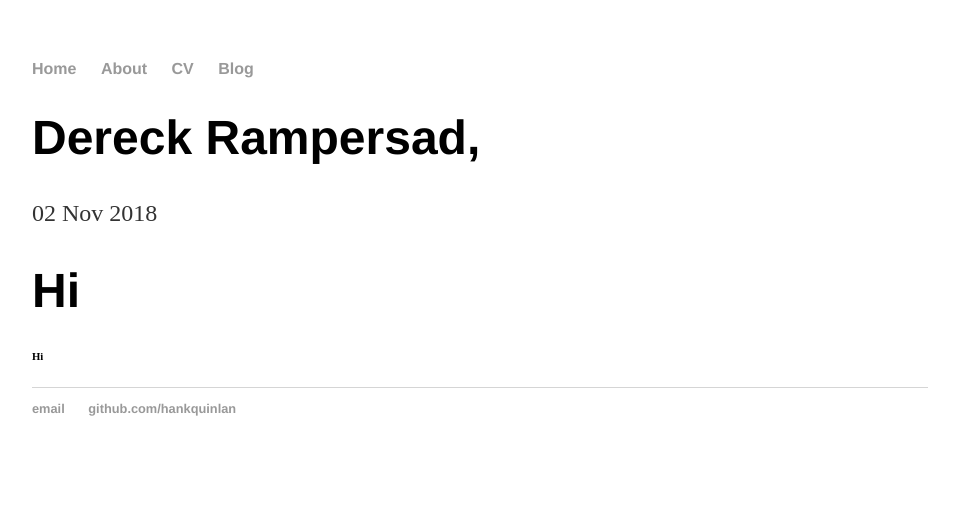
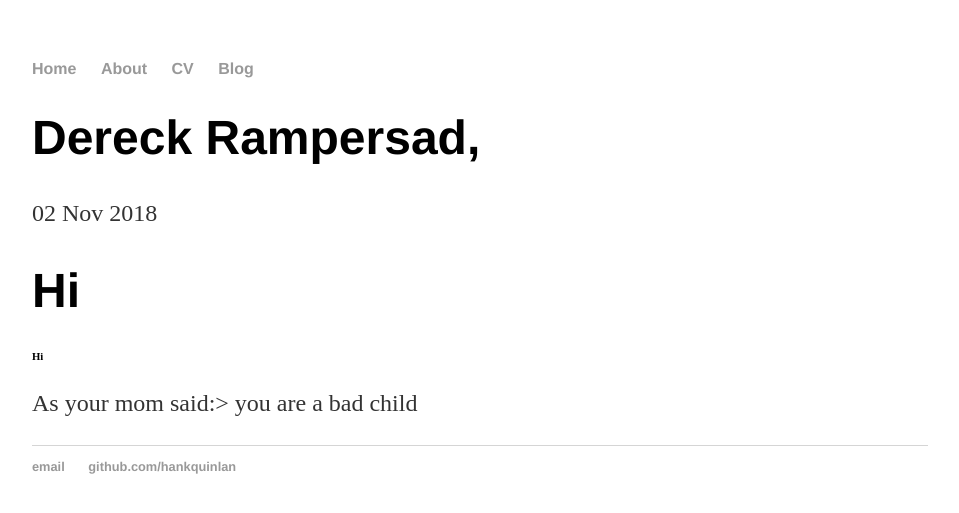
Before and after one commit to dereckr0653/dereckr0653.github.io, a Jekyll site: the page built from _posts/2018-11-02-weekly-reflection.md, in a window 1280 px wide. Shown: the top 513 px of the page, without its empty margins (160-1119 px from the left). Built offline with Jekyll 4.4.1, drawn with Linux system fonts in a browser that asks for light colours.

Commit message:
Update 2018-11-02-weekly-reflection.md

```diff
--- a/_posts/2018-11-02-weekly-reflection.md
+++ b/_posts/2018-11-02-weekly-reflection.md
@@ -5,3 +5,4 @@ date: 2018-11-02
 ---
 # Hi
 ###### Hi
+As your mom said:> you are a bad child
```
